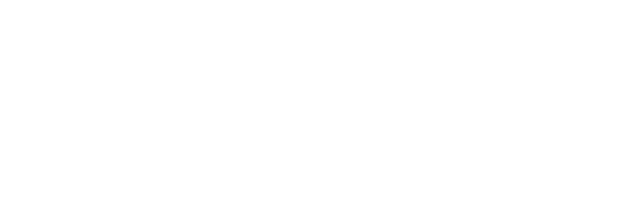
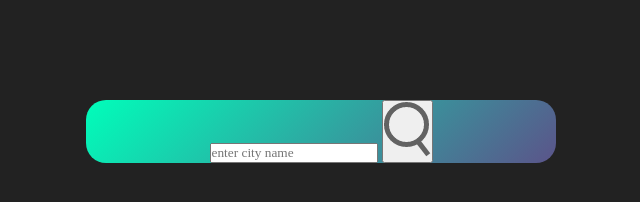
Before and after one commit to nkashyap01/weather-API2, a plain HTML site: page index.html in a window 1280 px wide. Shown: the whole page, without its empty margins (319-959 px from the left). Drawn offline with Linux system fonts and the light colour scheme.

Commit message:
added search button

```diff
--- a/index.html
+++ b/index.html
@@ -7,6 +7,11 @@
     <link rel="stylesheet" href="style.css">
 </head>
 <body>
-
+    <div class="card">
+        <div class="search">
+            <input type="text" placeholder="enter city name" spellcheck="false">
+          <button> <img src="images/search.png" alt=" downloading""></button>
+        </div>
+    </div>
 </body>
 </html>
--- a/style.css
+++ b/style.css
@@ -4,3 +4,16 @@
     font-family:'Poppins, sans-serif';
     box-sizing:border-box;
 }
+body{
+    background:#222;
+}
+.card{
+    width:90%;
+    max-width: 470px;
+    background: linear-gradient(135deg, #00feba, #5b548a);
+    color:#fff;
+    margin:100px auto 0;
+    border-radius:20px;
+    padding:40px 35 px;
+    text-align:center;
+}
```
